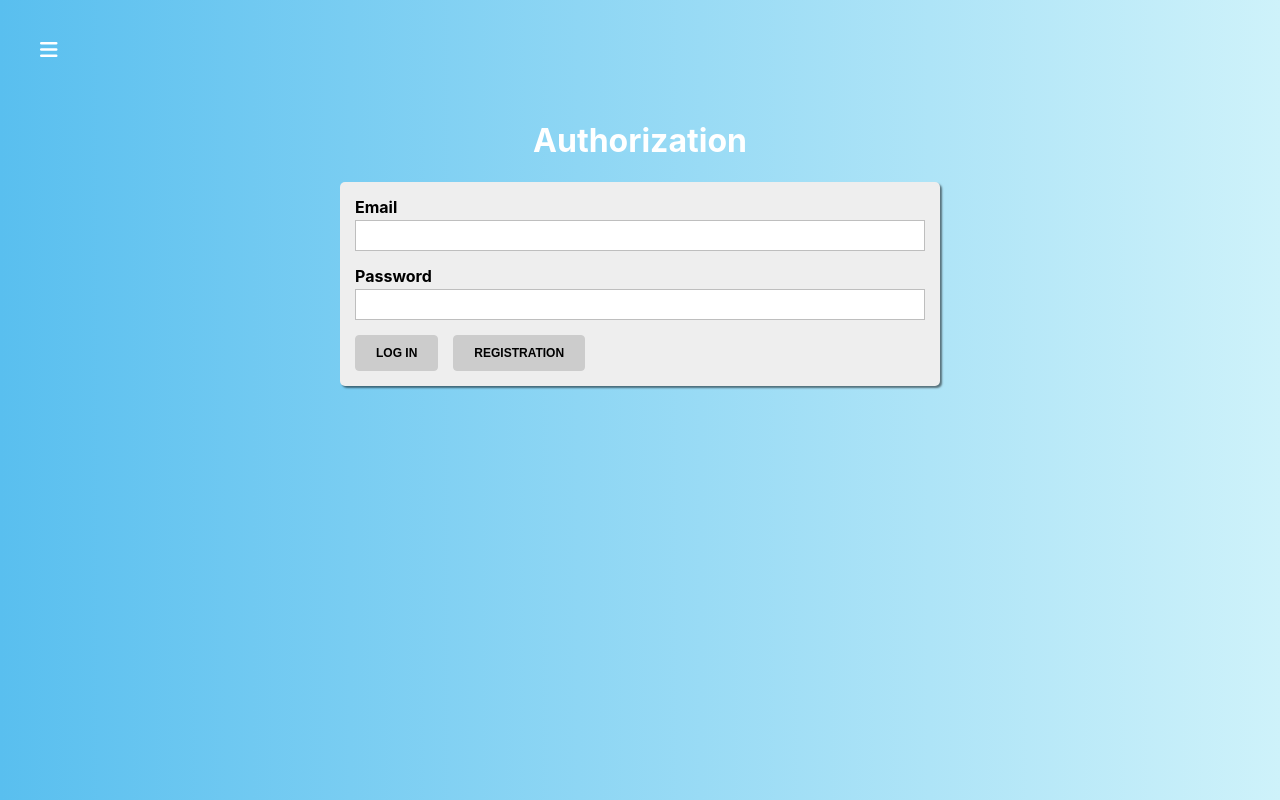
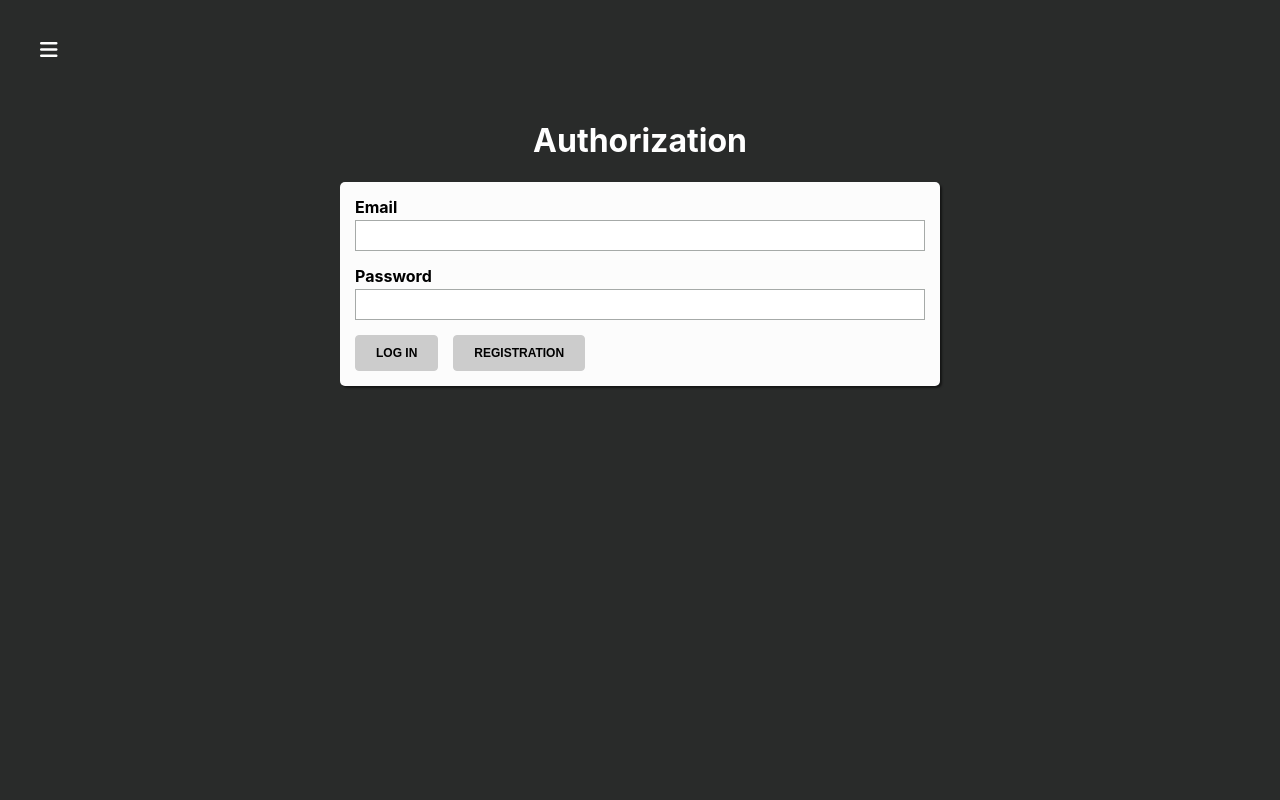
Before and after one commit to Rainspistols/React-quiz, a React app: page /auth in a window 1280 px wide. Built offline with nearby package versions, Linux system fonts and the light colour scheme.

Commit message:
changed styles

```diff
--- a/src/components/ActiveQuiz/ActiveQuiz.module.css
+++ b/src/components/ActiveQuiz/ActiveQuiz.module.css
@@ -11,3 +11,12 @@
   display: flex;
   justify-content: space-between;
 }
+
+.ActiveQuiz span {
+  margin-right: 20px;
+  font-weight: bold;
+}
+
+.ActiveQuiz small {
+  white-space: nowrap;
+}
--- a/src/components/Navigation/Drawer/Drawer.module.css
+++ b/src/components/Navigation/Drawer/Drawer.module.css
@@ -7,10 +7,11 @@
   max-width: 300px;
   padding: 20px 10px;
   box-sizing: border-box;
-  background: #fff;
+  background: #FDFDFD;
   transform: translateX(0px);
   transition: transform 0.22s ease-in;
   z-index: 90;
+  font-weight: bold;
 }
 
 .Drawer.close {
--- a/src/components/UI/Input/Input.module.css
+++ b/src/components/UI/Input/Input.module.css
@@ -12,7 +12,7 @@
 .Input input {
   display: block;
   box-sizing: border-box;
-  border: 1px solid #bebebe;
+  border: 1px solid rgb(166, 170, 168);
   padding: 7px;
   margin: 0 0 5px;
   width: 100%;
--- a/src/containers/Auth/Auth.module.css
+++ b/src/containers/Auth/Auth.module.css
@@ -4,7 +4,7 @@
   padding-top: 100px;
   flex-grow: 1;
   width: 100%;
-  background: linear-gradient(270deg, #cef2fa 0%, #59bfef 100%);
+  background: #292B2A;
 }
 
 .Auth > div {
@@ -19,7 +19,7 @@
 }
 
 .AuthForm {
-  background-color: #eee;
+  background-color: #FCFCFC;
   box-shadow: 2px 2px 2px rgba(0, 0, 0, 0.5);
   padding: 15px;
   border-radius: 5px;
--- a/src/containers/Quiz/Quiz.module.css
+++ b/src/containers/Quiz/Quiz.module.css
@@ -4,7 +4,7 @@
   padding-top: 100px;
   flex-grow: 1;
   width: 100%;
-  background: linear-gradient(90deg, #5041b2 0%, #7969e6 100%);
+  background: rgb(83, 133, 112);
 }
 
 .Quiz h1 {
--- a/src/containers/QuizList/QuizList.module.css
+++ b/src/containers/QuizList/QuizList.module.css
@@ -4,7 +4,7 @@
   padding-top: 100px;
   flex-grow: 1;
   width: 100%;
-  background: linear-gradient(90deg, #fd8355 0%, #f0576c 37%, #f79cbd 100%);
+  background: #282B2A;
 }
 
 .QuizList h1 {
```
